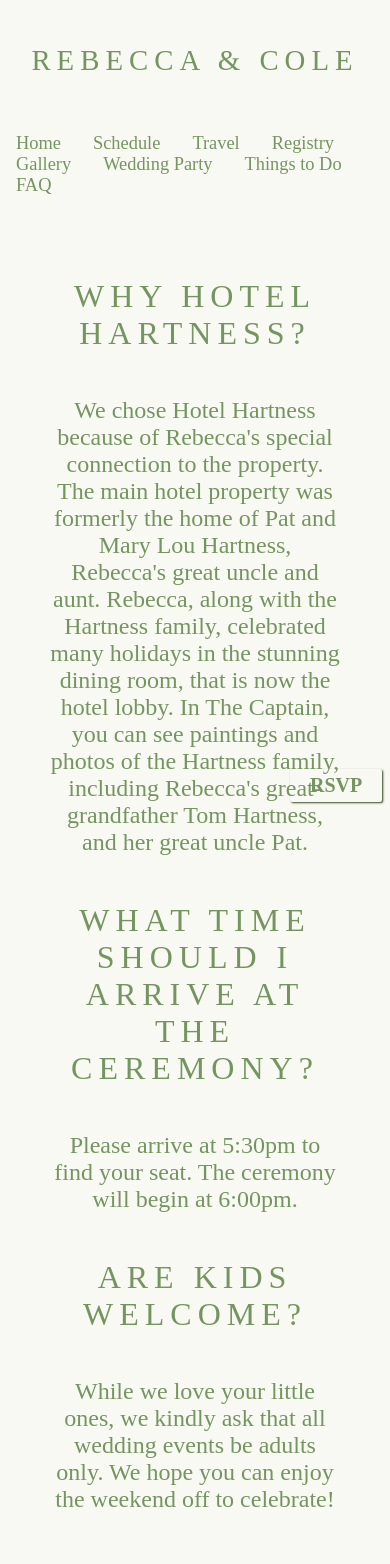
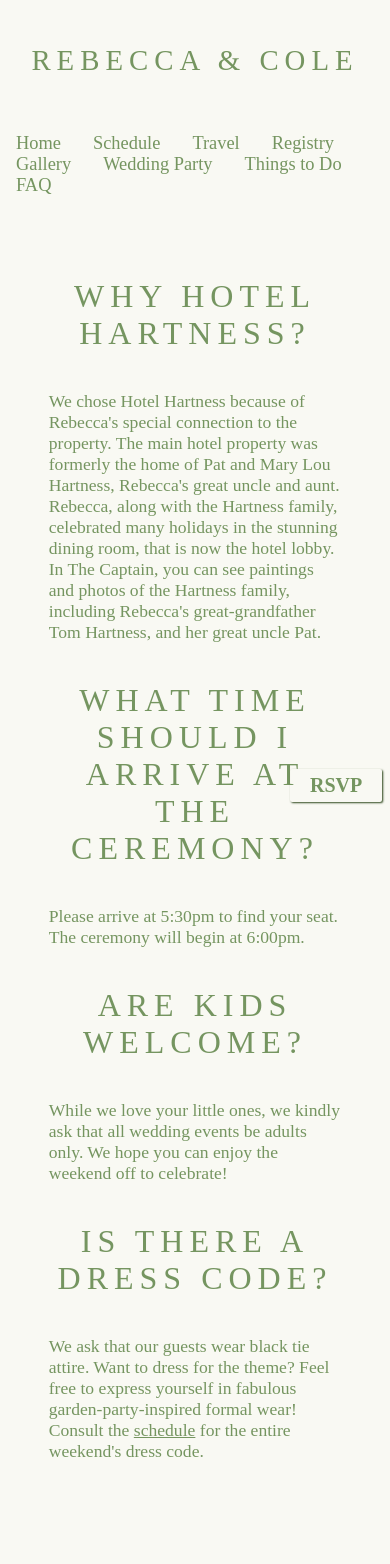
Before and after one commit to colecrum26/wedding, a React (Create React App) app in the folder wedding-website/: page /questions in a window 390 px wide. Shown: the top 1564 px of the page. After the commit the page ends 1520 px from the top, so only its background shows below. Built offline with nearby package versions, Linux system fonts and the light colour scheme.

Commit message:
set up character replace for name search; more tweaking for mobile

```diff
--- a/wedding-website/src/App.css
+++ b/wedding-website/src/App.css
@@ -74,7 +74,8 @@ input {
 }
 
 p {
-  font-size: 24px;
+  width: 75%;
+  font-size: 1.1rem;
 }
 
 span {
@@ -256,8 +257,7 @@ li {
   margin: 12px;
 }
 .block {
-  font-size: 18px;
-  /* width: ; */
+  font-size: 1.1rem;
 }
 
 .timer-countdown {
@@ -273,4 +273,9 @@ li {
   #header-title {
     font-size: 1.8rem;
   }
+
+  .answer {
+    width: 100%;
+    text-align: left;
+  }
 }
--- a/wedding-website/src/pages/faq.jsx
+++ b/wedding-website/src/pages/faq.jsx
@@ -8,7 +8,7 @@ export default function FAQ() {
       <div className="content-wrapper">
         <div className="question">
           <h1 className="header-main">WHY HOTEL HARTNESS?</h1>
-          <p>
+          <p className="answer">
             We chose Hotel Hartness because of Rebecca's special connection to
             the property. The main hotel property was formerly the home of Pat
             and Mary Lou Hartness, Rebecca's great uncle and aunt. Rebecca,
@@ -22,14 +22,14 @@ export default function FAQ() {
           <h1 className="header-main">
             WHAT TIME SHOULD I ARRIVE AT THE CEREMONY?
           </h1>
-          <p>
+          <p className="answer">
             Please arrive at 5:30pm to find your seat. The ceremony will begin
             at 6:00pm.
           </p>
         </div>
         <div className="question">
           <h1 className="header-main">ARE KIDS WELCOME?</h1>
-          <p>
+          <p className="answer">
             While we love your little ones, we kindly ask that all wedding
             events be adults only. We hope you can enjoy the weekend off to
             celebrate!
@@ -37,7 +37,7 @@ export default function FAQ() {
         </div>
         <div className="question">
           <h1 className="header-main">IS THERE A DRESS CODE?</h1>
-          <p>
+          <p className="answer">
             We ask that our guests wear black tie attire. Want to dress for the
             theme? Feel free to express yourself in fabulous
             garden-party-inspired formal wear! Consult the{" "}
--- a/wedding-website/src/pages/rsvp.search.jsx
+++ b/wedding-website/src/pages/rsvp.search.jsx
@@ -68,7 +68,7 @@ export default function RSVPSearch() {
             <input
               type="text"
               autoCapitalize="words"
-              onChange={(e) => {setSearchedName(e.target.value)}}
+              onChange={(e) => {setSearchedName(e.target.value.replace(/(^\w|\s\w)(\S*)/g, (_,m1,m2) => m1.toUpperCase()+m2.toLowerCase()))}}
             />
           </div>
           <div className="form-el-wrapper">
--- a/wedding-website/src/pages/travel.jsx
+++ b/wedding-website/src/pages/travel.jsx
@@ -9,7 +9,6 @@ export default function Travel() {
       <div className="content-wrapper">
         <div className="travel-option">
           <span>Hotel</span>
-          {/* adjust margin somewhere */}
           <h1 className="header-main">HOTEL HARTNESS</h1>
           <a
             href="https://maps.app.goo.gl/Pn66RdexLmsiRoft7"
@@ -19,8 +18,8 @@ export default function Travel() {
           >
             120 Halston Avenue, Greenville, SC 29615
           </a>
-          <p className="block">Accommodations are reserved at Hotel Hartness for the weekend. All weekend activities will be hosted here and we encourage you to book your room soon.</p>
-          {/* <p className="block"></p> */}
+          <p className="block">Accommodations are reserved at Hotel Hartness for the weekend.</p>
+          <p className="block">All weekend activities will be hosted here and we encourage you to book your room soon.</p>
           <NavLink
             className="faux"
             to="https://www.hotelhartness.com/"
```
